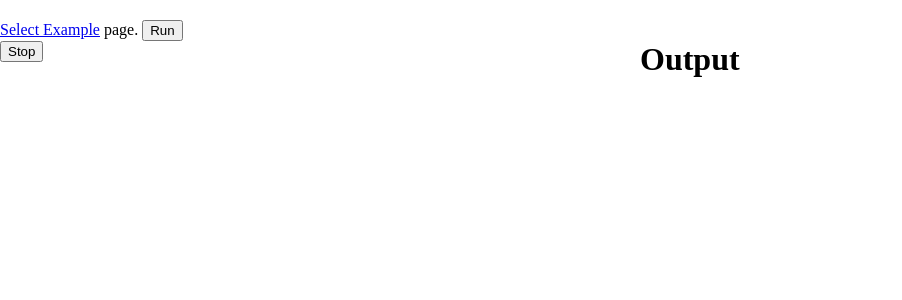
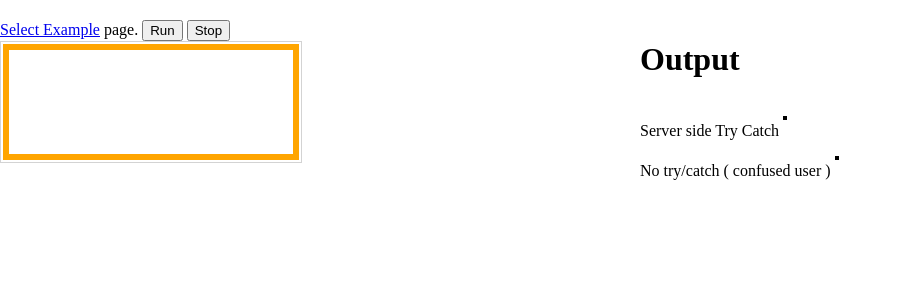
Before and after one commit to kukielp/fis_flask_app_demo, a Flask app: page /render in a window 1280 px wide. Shown: the top 300 px of the page, without its empty margins (0-902 px from the left). Run offline with Flask 2, Linux system fonts and the light colour scheme; some libraries are stand-ins or nearby versions.

Commit message:
Add a little chart

```diff
--- a/python.py
+++ b/python.py
@@ -10,6 +10,17 @@ app = Flask(__name__)
 @app.route('/select_data')
 def select():
     return json.dumps(get_vendors())
+
+
+@app.route('/select_data_500')
+def select_500():
+    return json.dumps(get_vendors_500())
+
+
+
+@app.route('/get_500')
+def get_500():
+    return get_500_response()
 
 
 @app.route('/render', methods=["GET"])
@@ -39,8 +50,6 @@ def load():
     insert_vendor('Asahi Glass Co Ltd.')
     insert_vendor('Daikin Industries Ltd.')
     insert_vendor('Dynacast International Inc.')
-    insert_vendor('Foster Electric Co. Ltd.')
-    insert_vendor('Murata Manufacturing Co. Ltd.')
     return 'Data is loaded'
 
 
--- a/templates/render.html
+++ b/templates/render.html
@@ -5,9 +5,22 @@
     <script src="https://cdnjs.cloudflare.com/ajax/libs/backbone.js/1.4.0/backbone-min.js" integrity="sha512-9EgQDzuYx8wJBppM4hcxK8iXc5a1rFLp/Chug4kIcSWRDEgjMiClF8Y3Ja9/0t8RDDg19IfY5rs6zaPS9eaEBw==" crossorigin="anonymous"></script>
     <script src="https://warfares.github.io/pretty-json/pretty-json-min.js"></script>
     <script>
+        loader = function(){
+            let c = document.getElementById("myCanvas");
+            let ctx = c.getContext("2d");
+
+            // Bounding box
+            ctx.beginPath();
+            ctx.lineWidth = "6";
+            ctx.strokeStyle = "orange";
+            ctx.rect(5, 5, 290, 110);
+            ctx.stroke();
+        }
+
         let timer;
         go_gets = function(){
             timer = setInterval(run_get, 2000);
+            timer = setInterval(run_get_500, 2000);
         }
 
         function run_get() {
@@ -17,10 +30,12 @@
                 let view_data
                 try {
                     view_data = JSON.parse(r.responseText)
+                    updateGraph(200)
                 }
                 catch(err) {
                     console.log(err)
                     view_data = {"message":"Major Application Error"}
+                    updateGraph(500)
                 }
 
                 let node = new PrettyJSON.view.Node({
@@ -31,8 +46,55 @@
             };
             r.send();
         }
+
+        function run_get_500() {
+          const r = new XMLHttpRequest();
+            r.open("GET", `/select_data_500`, true);
+            r.onload = function () {
+                let view_data
+                view_data = JSON.parse(r.responseText)
+                let node = new PrettyJSON.view.Node({
+                    el:$('#output-object-bad'),
+                    data: view_data
+                });
+                node.expandAll();
+            };
+            r.send();
+        }
+
         function abort_timer() { // to be called when you want to stop the timer
           clearInterval(timer);
+        }
+
+        let loopcount = 0;
+        blocks = [
+              {x:230,y:30,w:50,h:50, color:"white"},
+              {x:180,y:30,w:50,h:50, color:"white"},
+              {x:130,y:30,w:50,h:50, color:"white"},
+              {x:80,y:30,w:50,h:50, color:"white"},
+              {x:30,y:30,w:50,h:50, color:"white"},
+            ];
+
+        function updateGraph(result){
+          let c = document.getElementById("myCanvas");
+          let ctx = c.getContext("2d");
+          let color;
+          if(result === 200){
+            color = "green";
+          }else{
+            color = "red"
+          }
+
+          blocks[4].color = blocks[3].color;
+          blocks[3].color = blocks[2].color;
+          blocks[2].color = blocks[1].color;
+          blocks[1].color = blocks[0].color;
+          blocks[0].color = color;
+
+          for(let i=0;i<5;i++){
+            ctx.fillStyle = blocks[i].color;
+            ctx.fillRect(blocks[i].x, blocks[i].y, blocks[i].w, blocks[i].h);
+          }
         }
     </script>
     <style>
@@ -60,20 +122,27 @@
         }
 </style>
 </head>
-<body>
+<body onload="loader()">
 
 <div class="split left">
   <div class="">
       <a href="/select_data/">Select Example</a> page.
         <button onClick="go_gets()">Run</button>
-        <br/><button onClick="abort_timer()">Stop</button>
+        <button onClick="abort_timer()">Stop</button>
+          <br/>
+          <canvas id="myCanvas" width="300" height="120" style="border:1px solid #d3d3d3;">
+            Your browser does not support the HTML5 canvas tag.
+        </canvas>
   </div>
 </div>
 <div class="split right">
-  <div class="">
-    <h1>Output</h1>
-    <pre name="" id="output-object"></pre>
-  </div>
+    <div class="">
+        <h1>Output</h1>
+        Server side Try Catch
+        <pre style="display: inline-block; border:2px solid Black; name="" id="output-object"></pre><br/>
+        No try/catch ( confused user )
+        <pre style="display: inline-block; border:2px solid Black; name="" id="output-object-bad"></pre>
+    </div>
 </div>
 
 </body>
```
Also changed, not shown: get_methods.py (+20 -0 lines).
